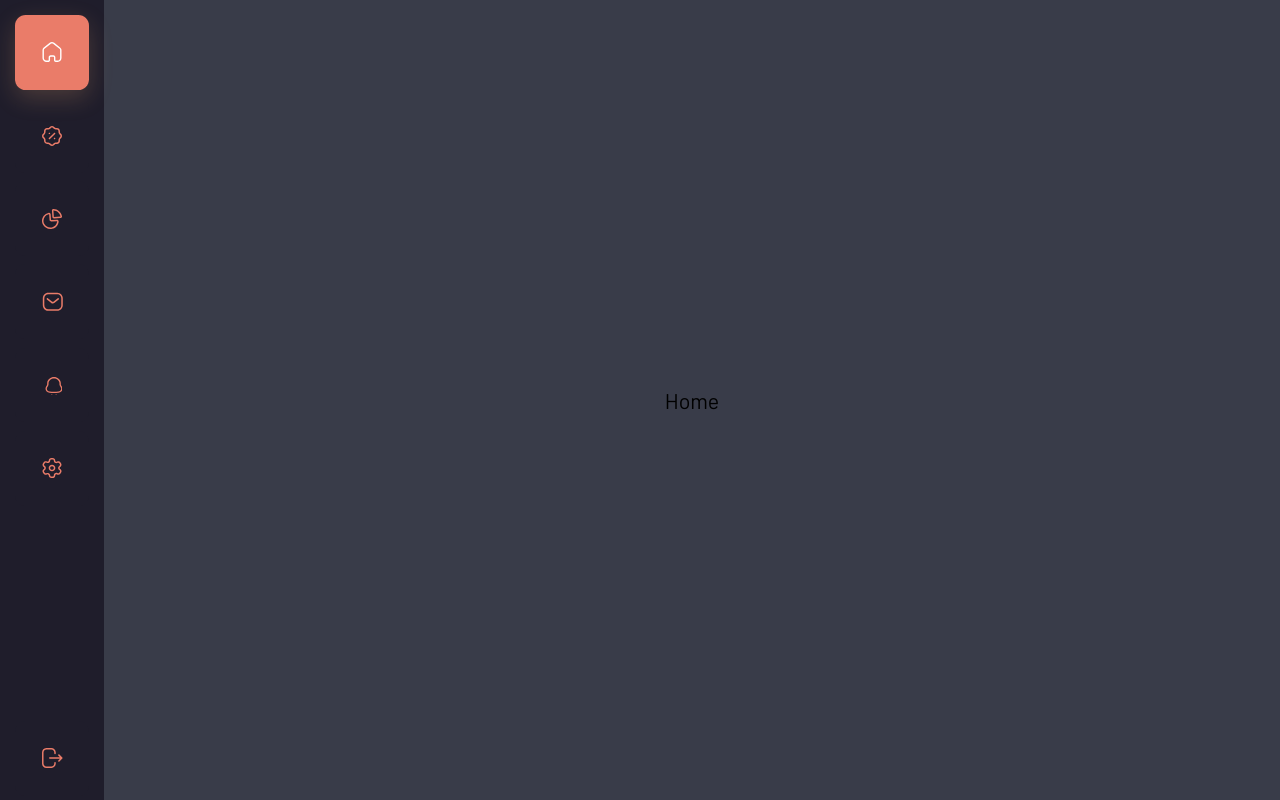
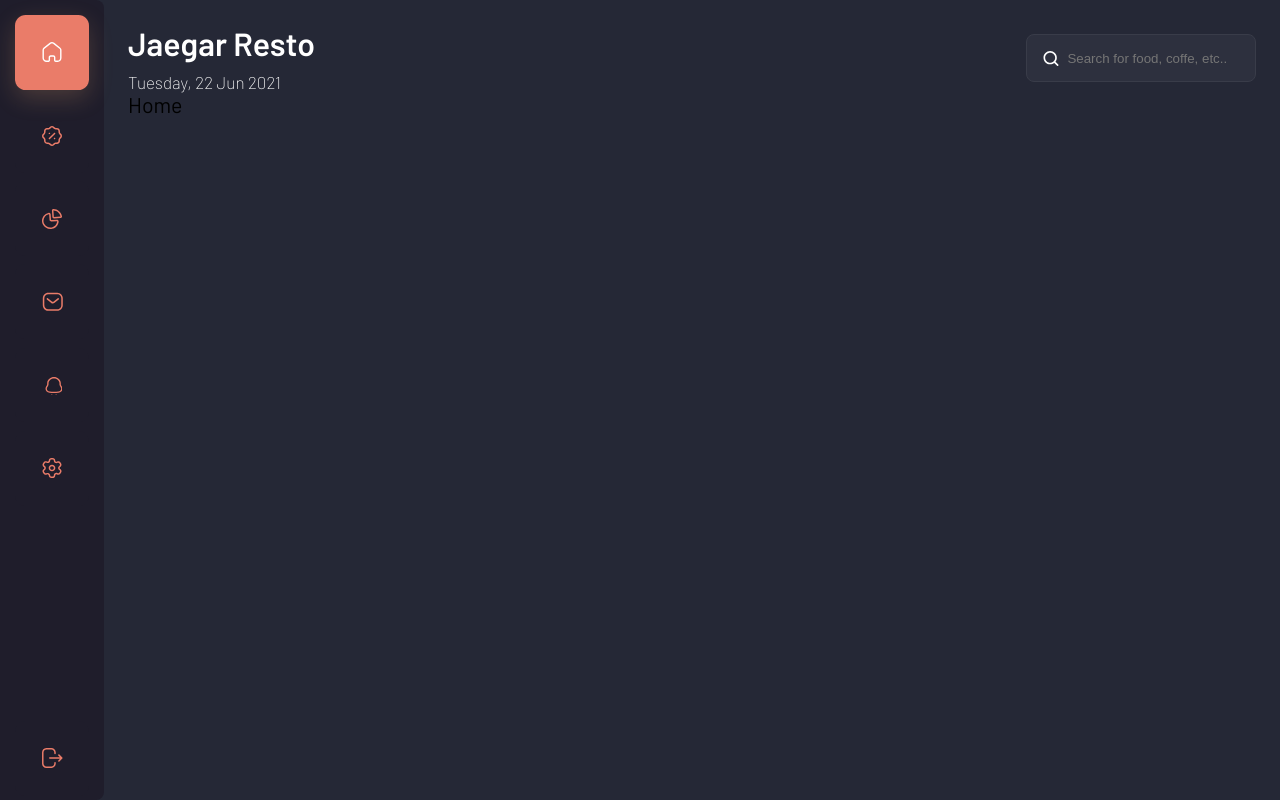
Before and after one commit to bmangust/JaegarResto, a Next.js app: page / in a window 1280 px wide. Built offline with nearby package versions, Linux system fonts and the light colour scheme.

Commit message:
add Header

```diff
--- a/components/Flex/Flex.tsx
+++ b/components/Flex/Flex.tsx
@@ -17,7 +17,7 @@ interface FlexProps {
     | 'space-between'
     | 'space-around'
     | 'stretch';
-  wrap?: 'wrap' | 'nowrap';
+  flexWrap?: 'wrap' | 'nowrap';
   children?: React.ReactNode;
 }
 
@@ -25,14 +25,15 @@ const StyledFlex = styled.div<FlexProps>`
   width: 100%;
   height: 100%;
   display: flex;
-  wrap: ${({ wrap }) => wrap || 'nowrap'};
+  flex-wrap: ${({ flexWrap }) => flexWrap || 'nowrap'};
   flex-direction: ${({ direction }) => direction || 'row'};
   justify-content: ${({ justifyContent }) => justifyContent || 'center'};
   align-items: ${({ alignItems }) => alignItems || 'center'};
+  background-color: inherit;
 `;
 
-const Flex = (props: FlexProps) => {
+const Flex: React.FC<FlexProps> = (props) => {
   return <StyledFlex {...props}>{props.children}</StyledFlex>;
 };
 
-export default Flex;
+export default StyledFlex;
--- /dev/null
+++ b/components/Header/Header.tsx
@@ -0,0 +1,24 @@
+import styled from 'styled-components';
+import { formatTime } from '../../util';
+import Search from '@/components/Search/Search';
+import Title from './Title';
+
+interface HeaderProps {}
+
+const StyledHeader = styled.div`
+  display: flex;
+  justify-content: space-between;
+  align-items: center;
+`;
+
+const Header = (props: HeaderProps) => {
+  const date = formatTime(new Date(), 'dddd, DD MMM YYYY');
+  return (
+    <StyledHeader>
+      <Title mainText="Jaegar Resto" secondaryText={date} />
+      <Search onSubmit={(value) => console.log(value)} />
+    </StyledHeader>
+  );
+};
+
+export default Header;
--- /dev/null
+++ b/components/Header/Title.tsx
@@ -0,0 +1,35 @@
+import React from 'react';
+import styled from 'styled-components';
+
+interface Props {
+  mainText: string;
+  secondaryText: string;
+}
+
+const StyledTitle = styled.div`
+  height: 3.2rem;
+  display: flex;
+  flex-direction: column;
+  justify-content: space-between;
+  color: ${({ theme }) => theme.colors.white};
+
+  & .main {
+    font-weight: 600;
+    font-size: 1.5rem;
+  }
+  & .secondary {
+    font-weight: 300;
+    font-size: 0.8rem;
+  }
+`;
+
+const Title = (props: Props) => {
+  return (
+    <StyledTitle>
+      <p className="main">{props.mainText}</p>
+      <p className="secondary">{props.secondaryText}</p>
+    </StyledTitle>
+  );
+};
+
+export default Title;
--- a/components/PageWrapper/PageWrapper.tsx
+++ b/components/PageWrapper/PageWrapper.tsx
@@ -10,10 +10,9 @@ const StyledPageWrapper = styled.div<PageWrapperProps>`
   min-height: 100vh;
   height: 100vh;
   flex: 1;
-  background-color: #393c49;
   display: flex;
-  justify-content: center;
-  align-items: center;
+  flex-direction: column;
+  padding: 24px;
 `;
 
 const PageWrapper: React.FC<
--- a/components/Sidebar/Sidebar.tsx
+++ b/components/Sidebar/Sidebar.tsx
@@ -16,6 +16,7 @@ const StyledSidebar = styled.div`
   min-height: 100vh;
   width: 104px;
   padding-top: 0.5rem;
+  border-radius: 0 8px 8px 0;
   display: flex;
   flex-direction: column;
   align-items: center;
@@ -32,8 +33,6 @@ const Sidebar: React.FC = (props) => {
     const path = router.route.split('/')[1];
     if (isPage(path)) setCurrentPage(path);
   }, []);
-
-  console.log(router);
 
   const icons: Page[] = [
     'Home',
--- a/package.json
+++ b/package.json
@@ -9,6 +9,7 @@
   },
   "dependencies": {
     "@reduxjs/toolkit": "^1.6.0",
+    "dayjs": "^1.10.5",
     "next": "11.0.0",
     "react": "17.0.2",
     "react-dom": "17.0.2",
--- a/pages/Home/index.tsx
+++ b/pages/Home/index.tsx
@@ -1,9 +1,16 @@
+import Header from '@/components/Header/Header';
+
 interface HomeProps {}
 
 const Home: React.FC<React.HTMLAttributes<HTMLDivElement> & HomeProps> = (
   props
 ) => {
-  return <>Home</>;
+  return (
+    <>
+      <Header />
+      Home
+    </>
+  );
 };
 
 export default Home;
--- a/pages/_app.tsx
+++ b/pages/_app.tsx
@@ -20,7 +20,12 @@ function MyApp({ Component, pageProps }: AppProps) {
           <meta name="description" content="Jaegar Resto website" />
           <link rel="icon" href="/favicon.ico" />
         </Head>
-        <Flex>
+        <Flex
+          style={{
+            backgroundColor: theme.colors.base.darkBG,
+          }}
+          alignItems="flex-start"
+        >
           <Sidebar />
           <PageWrapper>
             <Component {...pageProps} />
--- a/styles/globals.css
+++ b/styles/globals.css
@@ -6,6 +6,11 @@ body {
   margin: 0;
   font-family: 'Barlow', sans-serif;
   font-size: 16pt;
+}
+
+p {
+  margin-block-start: 0;
+  margin-block-end: 0;
 }
 
 a {
--- /dev/null
+++ b/util.ts
@@ -0,0 +1,6 @@
+import dayjs from 'dayjs';
+
+export const formatTime = (time: number | Date, format = 'HH:mm') => {
+  if (!time) throw new Error('[formatTime] time is requierd');
+  return dayjs(time).format(format);
+};
```
Also changed, not shown: 1 other file (tests, documents, lock files or other folders).
